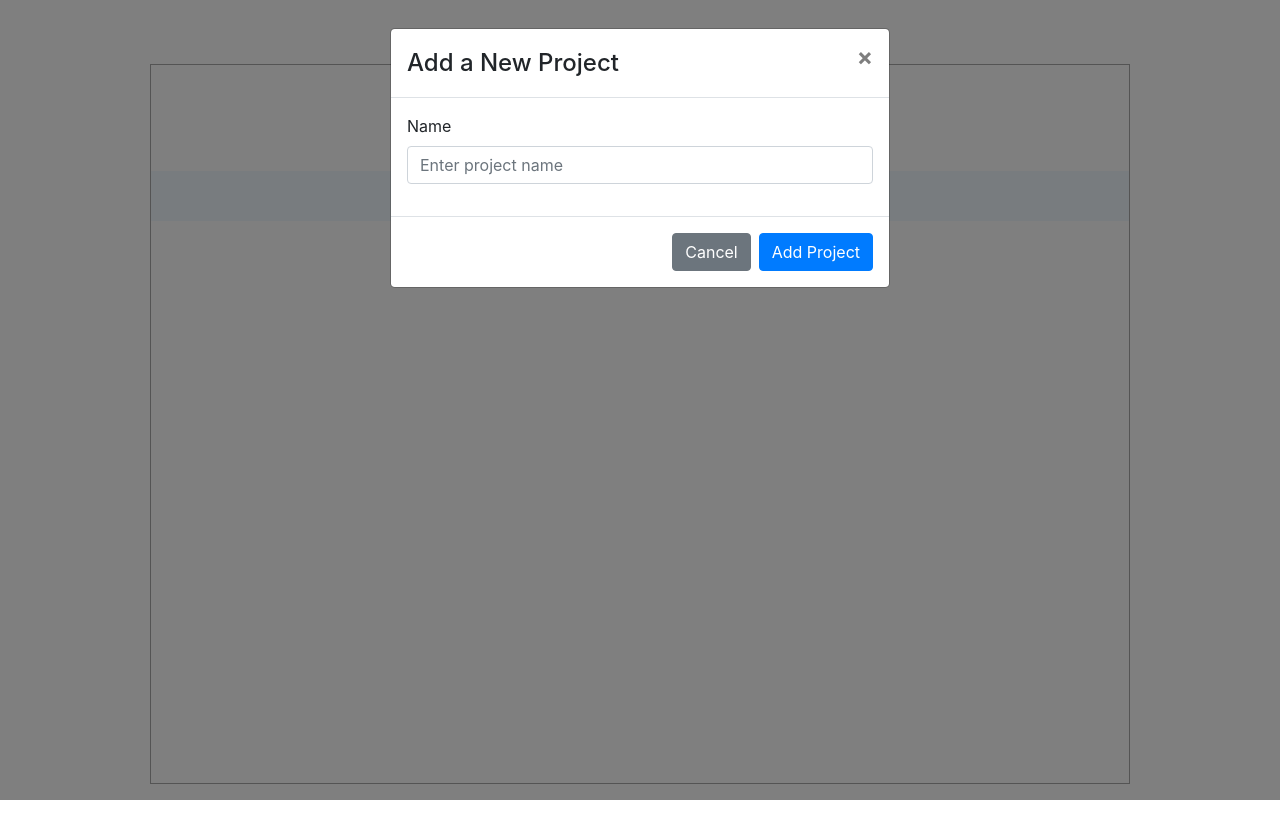
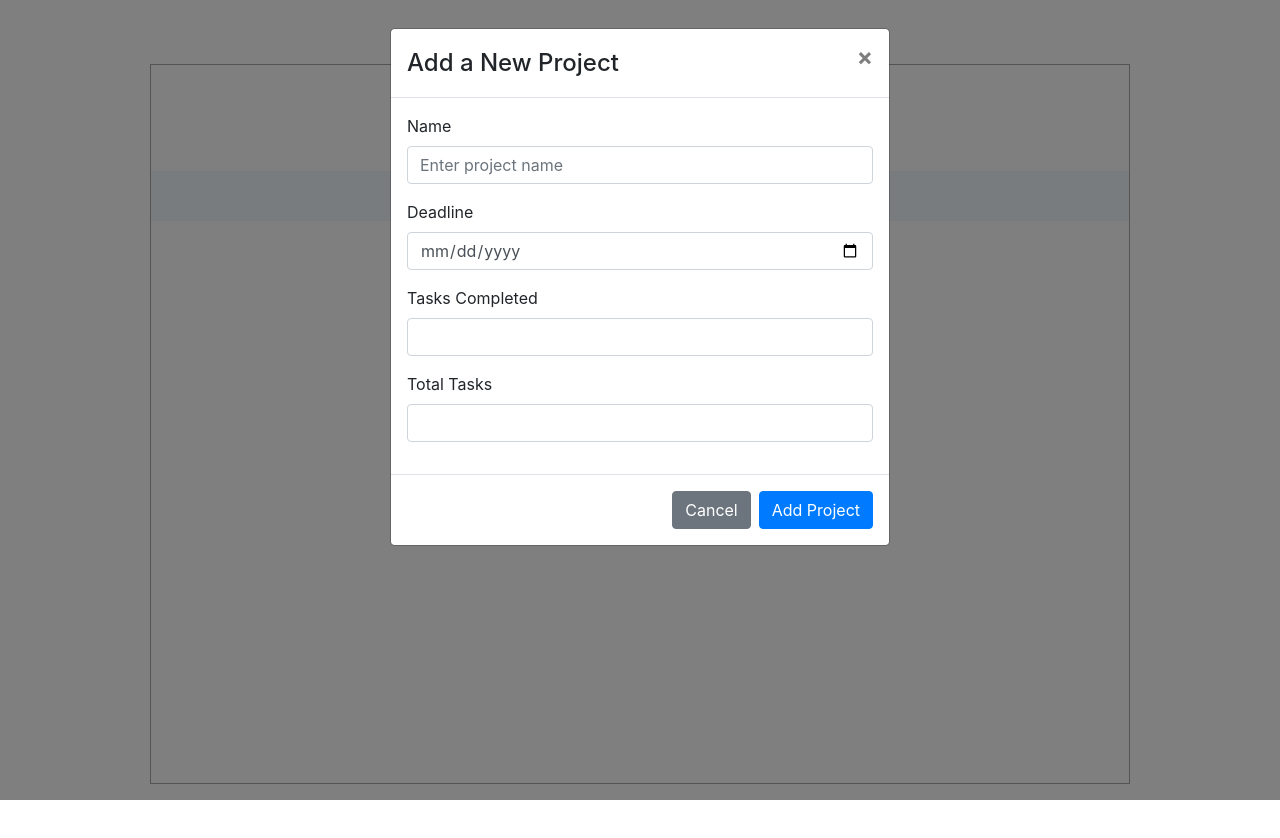
Before and after one commit to AmitP88/Project-Management-App, a React (Create React App) app in the folder client/: page / in a window 1280 px wide. Both pictures are taken after a click on the button "Add New Project". Shown: the top 838 px of the page. Built offline with nearby package versions, Linux system fonts and the light colour scheme; no server answers.

Commit message:
added input fields for deadline, tasks completed, and total tasks to React Bootstrap Form

```diff
--- a/client/src/components/Projects/Projects.js
+++ b/client/src/components/Projects/Projects.js
@@ -112,6 +112,24 @@ const Projects = () => {
                 maxLength={10}
               />
             </Form.Group>
+            <Form.Group controlId="formDeadline">
+              <Form.Label>Deadline</Form.Label>
+              <Form.Control
+                type="date"
+              />
+            </Form.Group>
+            <Form.Group controlId="formTasksCompleted">
+              <Form.Label>Tasks Completed</Form.Label>
+              <Form.Control
+                type="number"
+              />
+            </Form.Group>
+            <Form.Group controlId="formTotalTasks">
+              <Form.Label>Total Tasks</Form.Label>
+              <Form.Control
+                type="number"
+              />
+            </Form.Group>
           </Form>
         </Modal.Body>
         <Modal.Footer>
```
